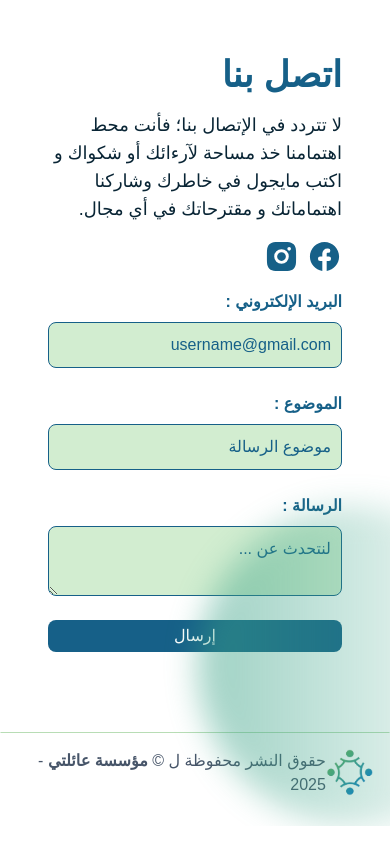
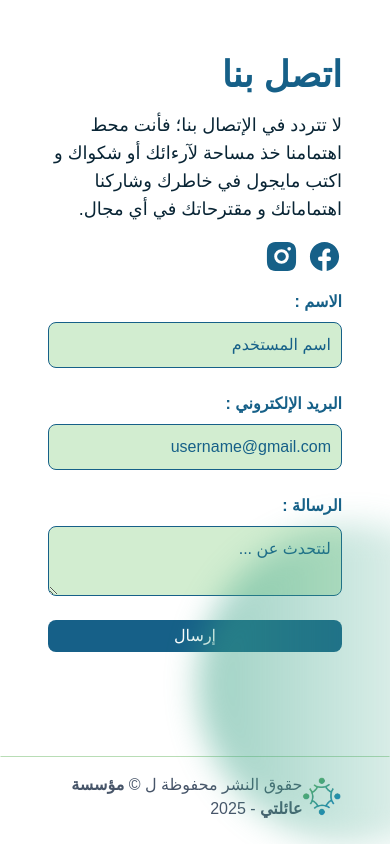
Before and after one commit to NisrinML/myfamily-website, a Next.js app: page / in a window 390 px wide. Shown: the part 3934-4778 px from the top of the page. Built offline with nearby package versions, Linux system fonts and the light colour scheme.

Commit message:
Contact Endpoint: * add emailjs package * link send email service

```diff
--- a/package.json
+++ b/package.json
@@ -9,6 +9,7 @@
     "lint": "next lint"
   },
   "dependencies": {
+    "@emailjs/browser": "^4.4.1",
     "@heroicons/react": "^2.2.0",
     "next": "14.2.25",
     "react": "^18",
--- a/src/app/api/send/route.js
+++ /dev/null
@@ -1,25 +0,0 @@
-//import { EmailTemplate } from '../../../components/EmailTemplate';
-import { Resend } from 'resend';
-
-const resend = new Resend(process.env.RESEND_API_KEY);
-
-export async function POST() {
-  try {
-    const { data, error } = await resend.emails.send({
-      from: 'Acme <www.niso2001@gmail.com>',
-      to: ['www.niso2001@gmail.com'],
-      subject: 'Hello world',
-      react: <>
-        <p>Email body</p>
-      </>,
-    });
-
-    if (error) {
-      return Response.json({ error }, { status: 500 });
-    }
-
-    return Response.json(data);
-  } catch (error) {
-    return Response.json({ error }, { status: 500 });
-  }
-}
--- a/src/app/components/EmailSection.jsx
+++ b/src/app/components/EmailSection.jsx
@@ -1,13 +1,50 @@
-import React from 'react'
+"use client";
+import React, { useRef, useState } from 'react'
 import FacebookIcon from "../../../public/images/facebook.svg"
 import InstagramIcon from "../../../public/images/instagram.svg"
 import Link from 'next/link'
 import Image from 'next/image'
+import emailjs from '@emailjs/browser';
+
 const EmailSection = () => {
+    const ref = useRef()
+    const [error, setError] = useState(false)
+    const [msg,setMsg] = useState('')
+    const [isLoading, setIsLoading] = useState(false);
+    const sendEmail = (e) => {
+        e.preventDefault();
+        setIsLoading(true);
+        emailjs
+            .sendForm('service_ujfogei', 'template_wz1fddr', ref.current, {
+                publicKey: '9c9S3wamf04mn793p',
+            })
+            .then(
+                () => {
+                    setMsg('تم إرسال الرسالة بنجاح !')
+                    setError(false)
+                    setIsLoading(false);
+                    console.log('SUCCESS!');
+
+                    const nameInput = document.getElementsByName('name')[0];
+                    const emailInput = document.getElementsByName('email')[0];
+                    const messageInput = document.getElementsByName('message')[0];
+
+                    nameInput.value = '';
+                    emailInput.value = '';
+                    messageInput.value = '';
+                },
+                (error) => {
+                    setMsg("حدث خطأ أثناء الإرسال. يرجى التأكد من البيانات ثم إعادة المحاولة لاحقاً !")
+                    setError(true)
+                    setIsLoading(false);
+                    console.log('FAILED...', error.text);
+                },
+            );
+    };
     return (
         <section className='grid md:grid-cols-2 my-12 py-4 md:py-24 gap-4 relative'>
-<div className='bg-gradient-to-r from-[#3BA387]  to-transparent rounded-full h-80 w-80 z-0 blur-lg absolute top-3/4 -right-4 transform translate-x-1/2 -translate-1/2 opacity-50'></div>
-<div className='flex flex-col justify-center z-10'>
+            <div className='bg-gradient-to-r from-[#3BA387]  to-transparent rounded-full h-80 w-80 z-0 blur-lg absolute top-3/4 -right-4 transform translate-x-1/2 -translate-1/2 opacity-50'></div>
+            <div className='flex flex-col justify-center z-10'>
                 <h5 className='text-4xl font-bold mb-4 text-lightblue-light mt-4 '>اتصل بنا</h5>
                 <p className='text-darkblue-light mb-4 max-w-md text-lg'>
                     {" "}
@@ -24,28 +61,32 @@ const EmailSection = () => {
                 </div>
             </div>
             <div>
-                <form className='flex flex-col gap-6'>
+                <form className='flex flex-col gap-6' ref={ref} onSubmit={sendEmail}>
+                    <div className='flex flex-col gap-2'>
+                        <label htmlFor='name' className='text-lightblue-light block text-base font-semibold'>الاسم :</label>
+                        <input className='bg-[#d2edd0] border rounded-lg border-lightblue-light text-darkblue-light placeholder:text-lightblue-light focus:outline-none focus:border-darkblue-light focus:bg-white-light  block w-full p-2.5'
+                            name="name" type='text' id="name" placeholder='اسم المستخدم' required />
+
+
+
+                    </div>
                     <div className='flex flex-col gap-2'>
                         <label htmlFor='email' className='text-lightblue-light block text-base font-semibold'>البريد الإلكتروني :</label>
                         <input className='bg-[#d2edd0] border rounded-lg border-lightblue-light text-darkblue-light placeholder:text-lightblue-light focus:outline-none focus:border-darkblue-light focus:bg-white-light block w-full p-2.5'
-                            type='email' id="email" placeholder='username@gmail.com' required />
-
-                    </div>
-                    <div className='flex flex-col gap-2'>
-                        <label htmlFor='subject' className='text-lightblue-light block text-base font-semibold'>الموضوع :</label>
-                        <input className='bg-[#d2edd0] border rounded-lg border-lightblue-light text-darkblue-light placeholder:text-lightblue-light focus:outline-none focus:border-darkblue-light focus:bg-white-light  block w-full p-2.5'
-                            type='text' id="subject" placeholder='موضوع الرسالة' required />
+                            name="email" type='email' id="email" placeholder='username@gmail.com' required />
 
                     </div>
                     <div className='flex flex-col gap-2'>
                         <label htmlFor='message' className='text-lightblue-light block text-base font-semibold'>الرسالة :</label>
                         <textarea className='bg-[#d2edd0] border rounded-lg border-lightblue-light text-darkblue-light placeholder:text-lightblue-light focus:outline-none focus:border-darkblue-light focus:bg-white-light  block w-full p-2.5'
-                            name="message" id="message" placeholder='لنتحدث عن ...'  required />
+                            name="message" id="message" placeholder='لنتحدث عن ...' required />
 
                     </div>
-                    <button type='submit' className=' px-3 py-1 text-base md:px-6 md:py-3 md:text-xl rounded-lg w-full  text-white-light bg-lightblue-light hover:bg-bluehover-light hover:border hover:border-lightblue-light hover:text-lightblue-light'>
-                        إرسال
+                    <button type='submit' className='flex flex-row justify-center px-3 py-1 text-base md:px-6 md:py-3 md:text-xl rounded-lg w-full  text-white-light bg-lightblue-light hover:bg-bluehover-light hover:border hover:border-lightblue-light hover:text-lightblue-light'>
+                    {isLoading?<Image src="/images/loading.svg" alt="Loading" width={25} height={25}/>:<span>إرسال</span> }
+
                     </button>
+                    <span className={`w-full text-center text-base font-bold ${error?'text-red-600':'text-darkgreenhover-light'}`}>{msg}</span>
                 </form>
             </div>
         </section>
--- a/src/app/components/Footer.jsx
+++ b/src/app/components/Footer.jsx
@@ -5,7 +5,7 @@ import React from 'react'
 const Footer = () => {
   return (
    <footer className='footer border border-b-0 border-t-[#B8DDB5] border-l-transparent border-r-transparent text-darkblue-light'>
-<div className='container p-4 flex justify-between items-center'>
+<div className='container p-4 px-12 flex justify-between items-center'>
 <Link href={"/"} >
 
                  <Image
```
Also changed, not shown: public/images/loading.svg (added), 1 other file (tests, documents, lock files or other folders).
